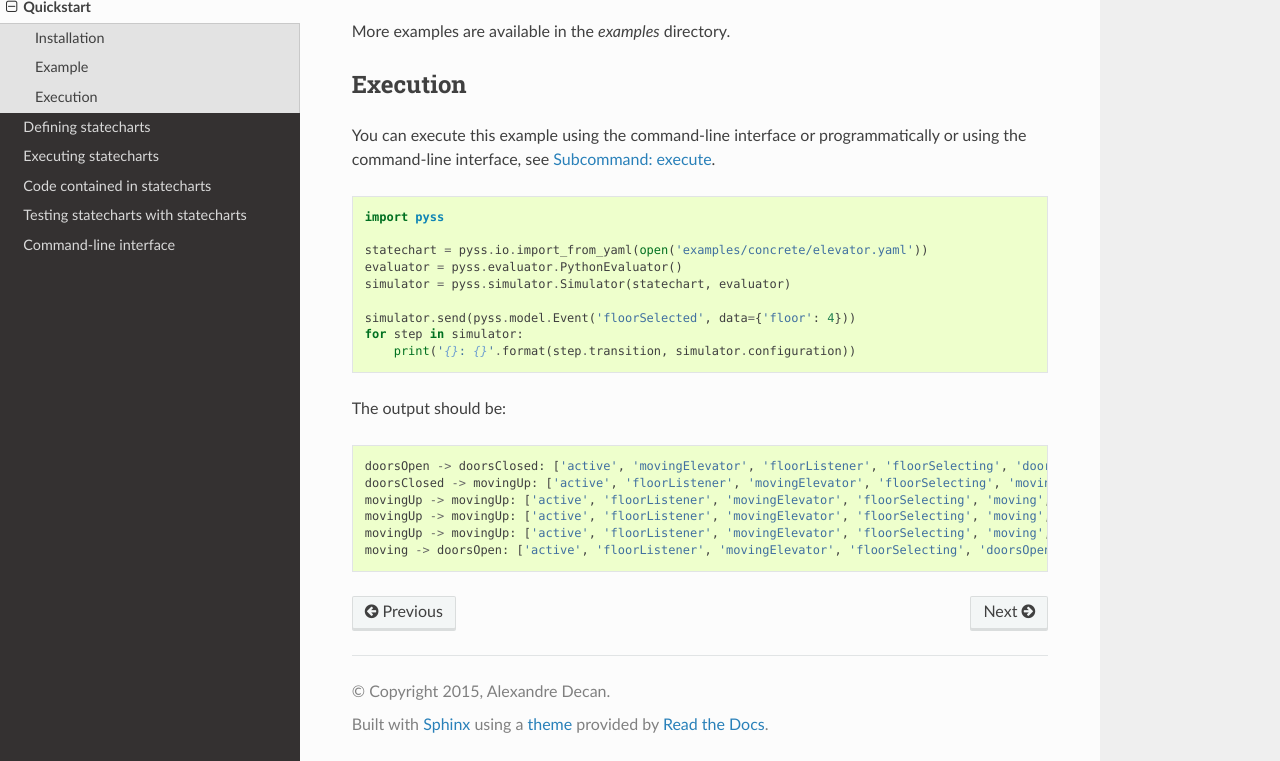
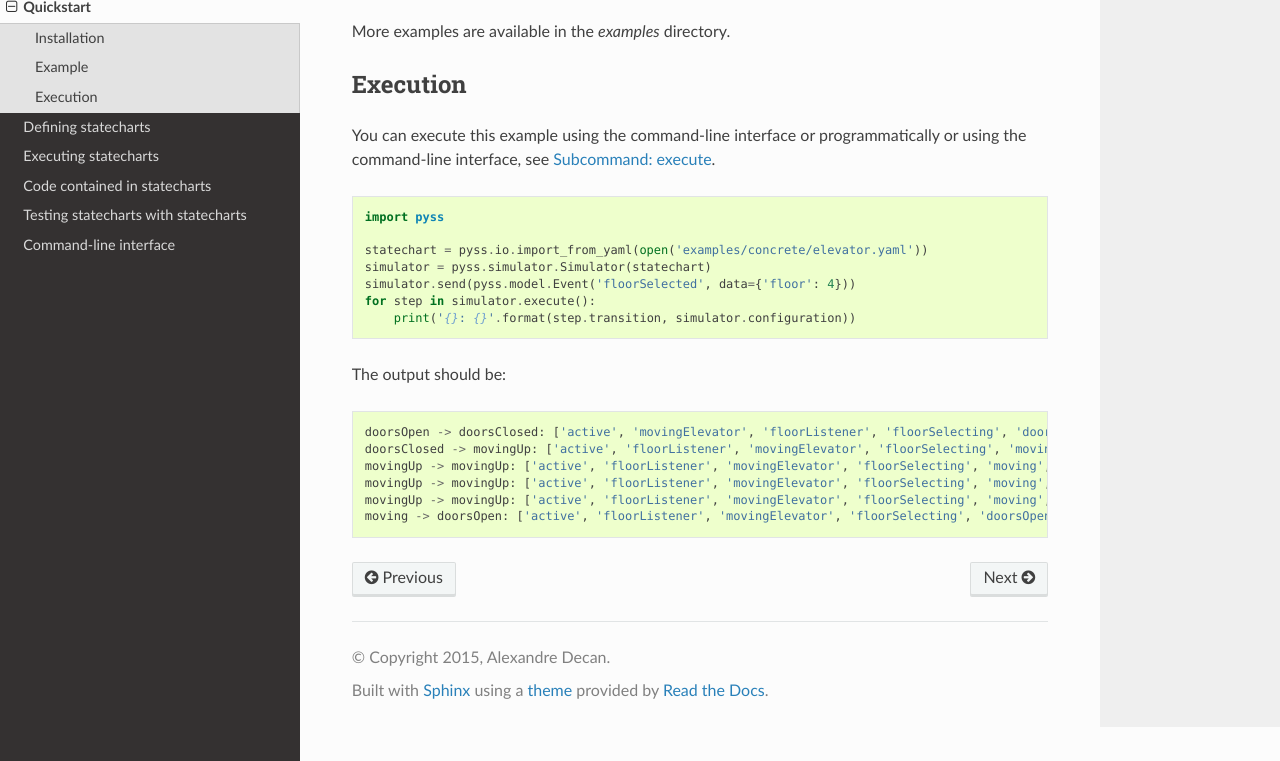
Before and after one commit to AlexandreDecan/sismic, a Sphinx documentation site: the page built from docs/quickstart.rst, in a window 1280 px wide and 900 px high, scrolled down 651 px, cut to the strip 139-900 px from the top of the window. Built offline with Sphinx 7.4.7 and the Read the Docs theme 2.0.0, drawn with Linux system fonts in a browser that asks for light colours.

Commit message:
Fix an example in doc

```diff
--- a/docs/quickstart.rst
+++ b/docs/quickstart.rst
@@ -44,11 +44,9 @@ or using the command-line interface, see :ref:`cli_execute`.
     import pyss
 
     statechart = pyss.io.import_from_yaml(open('examples/concrete/elevator.yaml'))
-    evaluator = pyss.evaluator.PythonEvaluator()
-    simulator = pyss.simulator.Simulator(statechart, evaluator)
-
+    simulator = pyss.simulator.Simulator(statechart)
     simulator.send(pyss.model.Event('floorSelected', data={'floor': 4}))
-    for step in simulator:
+    for step in simulator.execute():
         print('{}: {}'.format(step.transition, simulator.configuration))
 
 The output should be::
```
